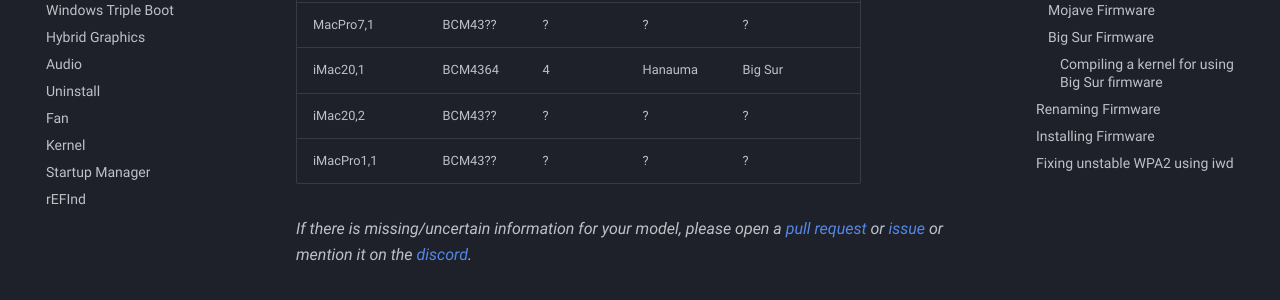
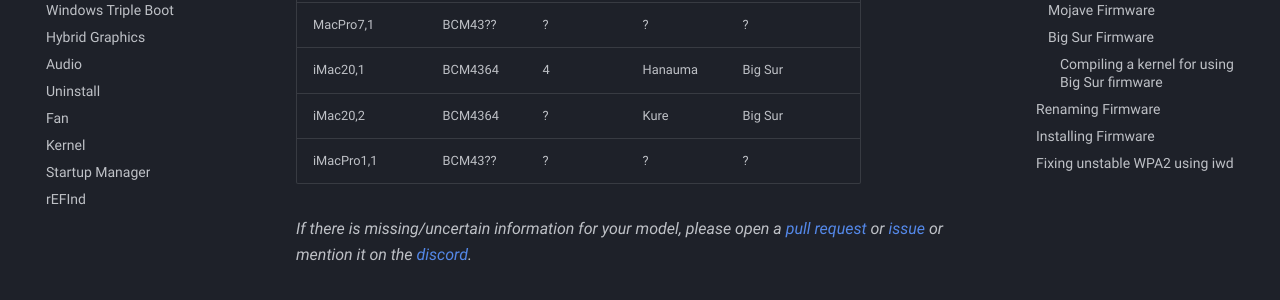
Before and after one commit to t2linux/wiki, an MkDocs documentation site: the page built from docs/guides/wifi.md, in a window 1280 px wide and 900 px high, scrolled down 1196 px. Shown: the part 152-452 px from the top of the window. Built offline with MkDocs 1.6.1 and Material for MkDocs 9.7.7, drawn with Linux system fonts in a browser that asks for light colours; comment, search, counter and statistics services are not loaded.

```diff
--- a/docs/guides/wifi.md
+++ b/docs/guides/wifi.md
@@ -36,7 +36,7 @@ Please use the table below to check which patchsets will work for your model.
 | MacMini8,1       | BCM4364 | 3        | Lanai    | Mojave / Big Sur     |
 | MacPro7,1        | BCM43?? | ?        | ?        | ?                    |
 | iMac20,1         | BCM4364 | 4        | Hanauma  | Big Sur              |
-| iMac20,2         | BCM43?? | ?        | ?        | ?                    |
+| iMac20,2         | BCM4364 | ?        | Kure     | Big Sur              |
 | iMacPro1,1       | BCM43?? | ?        | ?        | ?                    |
 
 *If there is missing/uncertain information for your model, please open a [pull request](https://github.com/t2linux/wiki/edit/master/docs/guides/wifi.md) or [issue](https://github.com/t2linux/wiki/issues/new) or mention it on the [discord](https://discord.com/invite/68MRhQu).*
```
